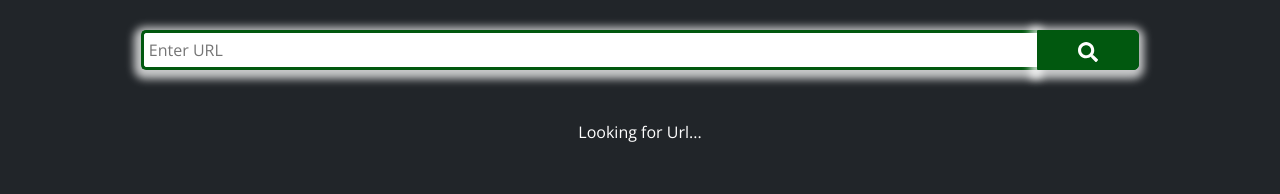
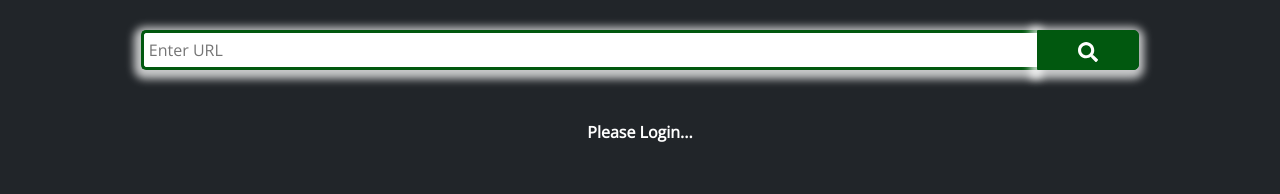
Before and after one commit to samirul/youcloud-react, a React (Vite) app: page / in a window 1280 px wide. Shown: the part 130-324 px from the top of the page. Built offline with nearby package versions, Linux system fonts and the light colour scheme.

Commit message:
customized status

```diff
--- a/components/Search.jsx
+++ b/components/Search.jsx
@@ -28,9 +28,12 @@ const Search = () => {
     };
 
     const interval = setInterval(fetchTaskStatus, 3000); // fetch every 3 sec
-
-    setStatus({ 'status': 'Looking for Url...' })
-
+    const token = localStorage.getItem('access')
+    if(token){
+      setStatus({ 'status': 'Looking for Url...' })
+    }else{
+      setStatus({ 'status': 'Please Login...' })
+    }
     return () => clearInterval(interval); // Clean up the interval after component would be unmounted
   }, [res]);
 
@@ -89,7 +92,7 @@ const Search = () => {
           </div>
         </form>
         <div>
-          <p style={{ color: 'white', paddingTop: 50, display: 'flex', justifyContent: 'center' }}>{stats['status']}</p>
+          <p style={{ color: 'white', paddingTop: 50, display: 'flex', justifyContent: 'center', fontWeight: 600 }}>{stats['status']}</p>
         </div>
       </div>
       </>
```
